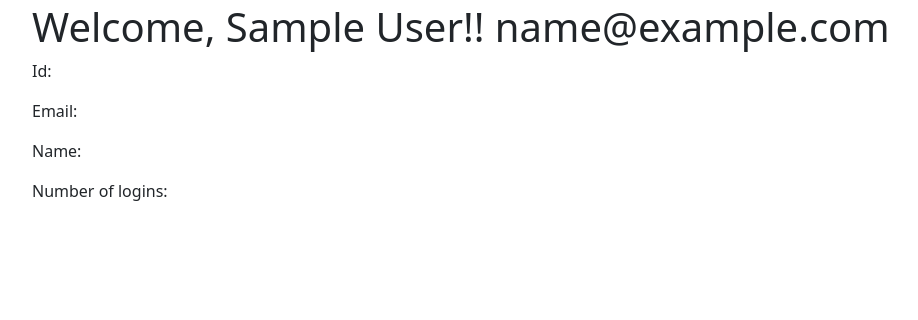
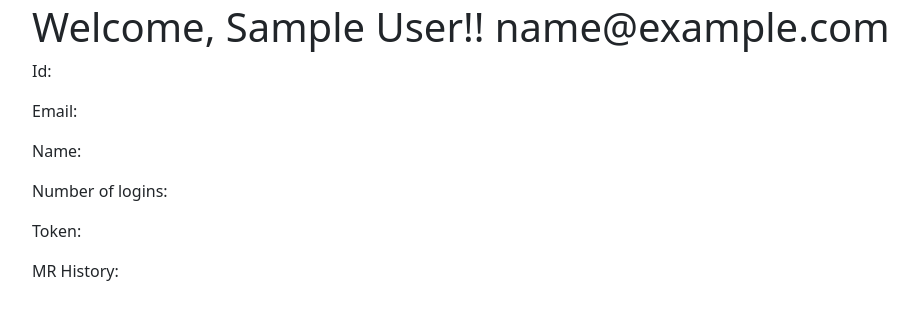
Before and after one commit to felpud0/SSDD-keyValue, a Flask app: page /profile in a window 1280 px wide. Shown: the part 113-433 px from the top of the page, without its empty margins (53-971 px from the left). Run offline with Flask 2, Linux system fonts and the light colour scheme; the visitor is signed in with stand-in values (Sample User, id 1); data that the repository does not hold is empty; some libraries are stand-ins or nearby versions.

Commit message:
ahora sale el historial de los mreduce

```diff
--- a/proyecto/frontend/app/templates/profile.html
+++ b/proyecto/frontend/app/templates/profile.html
@@ -12,4 +12,10 @@
 <p> {{ user.name }} </p>
 <p> Number of logins: </p>
 <p> {{ user.visits }} </p>
+<p> Token: </p>
+<p> {{ user.token }} </p>
+<p> MR History: </p>
+{% for mr in user.mrHistory %}
+    <p> {{ mr }} </p>
+{% endfor %}
 {% endblock %}
```
